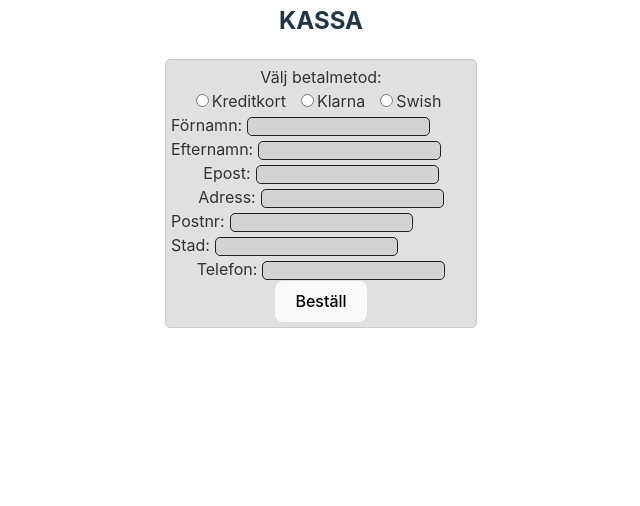
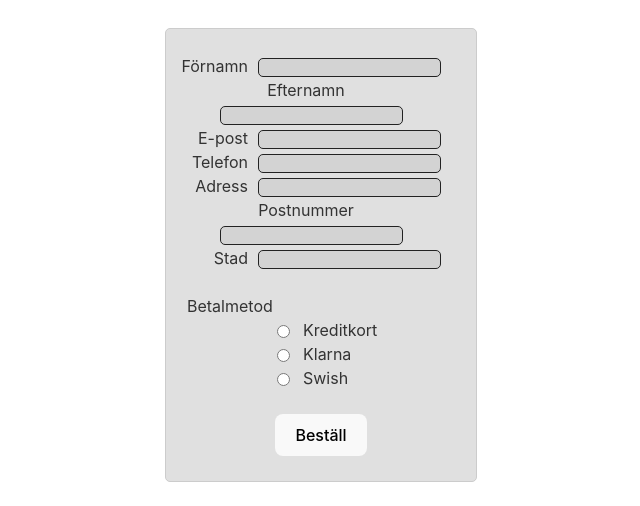
Before and after one commit to Rottweileriana/TexFusion, a React (Vite) app: page / in a window 1280 px wide. Shown: the part 410-916 px from the top of the page, without its empty margins (319-959 px from the left). Before the commit the page ends 800 px from the top, so only its background shows below. Built offline with nearby package versions, Linux system fonts and the light colour scheme; no server answers.

Commit message:
Utformning av formfält

```diff
--- a/src/components/CheckoutForm.tsx
+++ b/src/components/CheckoutForm.tsx
@@ -25,33 +25,60 @@ const InputForm = styled.div`
   color: #333333;
 `;
 
+const FormInputElements = styled.div`
+  display: flex;
+  flex-wrap: wrap;
+  border: none;
+  margin-top: 20px;
+`;
+
+const PaymentRadioBtnContainer = styled.div`
+  display: flex;
+  flex-direction: column;
+  align-items: start;
+  border: none;
+  margin-left: 16px;
+`;
+
 const PaymentInput = styled.div`
-  diplay: flex;
+  display: flex;
+  flex-direction: column;
+  align-items: start;
   border: none;
 `;
 
-const PaymentRadio = styled.label`
-  margin-right: 10px;
-`;
-
-const NameInput = styled.div`
+const RadioElement = styled.div`
   display: flex;
-  flex-wrap: wrap;
+  flex-direction: row;
+  justify-content: start;
   border: none;
 `;
 
-const CityInput = styled.div`
-  display: flex;
-  flex-wrap: wrap;
-  border: none;
+const RadioBtn = styled.input`
+  margin-left: 90px;
+}
+`;
+
+const PaymentRadio = styled.label`
+  margin-left: 10px;
+
+`;
+
+const InputElement = styled.div`
+  margin-left: auto;
+  margin-right: 30px;
 `;
 
 const TextInput = styled.input`
-  margin-left: 5px;
+  margin-left: 10px;
   background-color: #d3d3d3;
   color: #333333;
   border: 1px solid #222222;
   border-radius: 5px;
+`;
+
+const FormBtn = styled.div`
+  margin-bottom: 20px;
 `;
 
 //#endregion
@@ -122,125 +149,131 @@ export function CheckoutForm() {
       <h2>KASSA</h2>
       <InputForm>
         <form onSubmit={onSubmit}>
-          <div>
-            Välj betalmetod:
+          <FormInputElements>
+            <InputElement>
+              <label>
+                Förnamn
+                </label>
+                <TextInput
+                  type="text"
+                  id="firstName"
+                  value={firstName}
+                  onChange={onChange}
+                />
+              </InputElement>
+            <InputElement>
+              <label>
+                Efternamn
+                </label>
+                <TextInput
+                  type="text"
+                  id="lastName"
+                  value={lastName}
+                  onChange={onChange}
+                />
+            </InputElement>
+          <InputElement>
+            <label>
+              E-post
+              </label>
+              <TextInput
+                type="email"
+                id="email"
+                value={email}
+                onChange={onChange}
+              />
+          </InputElement>
+          <InputElement>
+            <label>
+              Telefon
+              </label>
+              <TextInput
+                type="text"
+                id="phone"
+                value={phone}
+                onChange={onChange}
+              />
+          </InputElement>
+          <InputElement>
+            <label>
+              Adress
+              </label>
+              <TextInput
+                type="text"
+                id="address"
+                value={address}
+                onChange={onChange}
+              />
+          </InputElement>
+            <InputElement>
+              <label>
+                Postnummer
+                </label>
+                <TextInput
+                  type="text"
+                  id="zipCode"
+                  value={zipCode}
+                  onChange={onChange}
+                />
+            </InputElement>
+            <InputElement>
+              <label>
+                Stad
+                </label>
+                <TextInput
+                  type="text"
+                  id="city"
+                  value={city}
+                  onChange={onChange}
+                />
+            </InputElement>
+          </FormInputElements>
+          <br/>
+          <PaymentRadioBtnContainer>
+            Betalmetod
             <PaymentInput>
-              <PaymentRadio>
-                <input
+              <RadioElement>
+                <RadioBtn
                   type="radio"
                   id="card"
                   name="paymentMethod"
                   value="Kreditkort"
                   onChange={onPaymentChange}
                 />
+                <PaymentRadio>
                 Kreditkort
               </PaymentRadio>
-              <PaymentRadio>
-                <input
+              </RadioElement>
+              <RadioElement>
+                <RadioBtn
                   type="radio"
                   id="klarna"
                   name="paymentMethod"
                   value="Klarna"
                   onChange={onPaymentChange}
                 />
+                <PaymentRadio>
                 Klarna
               </PaymentRadio>
-              <PaymentRadio>
-                <input
+              </RadioElement>
+              <RadioElement>
+                <RadioBtn
                   type="radio"
                   id="swish"
                   name="paymentMethod"
                   value="Swish"
                   onChange={onPaymentChange}
                 />
+                <PaymentRadio>
                 Swish
               </PaymentRadio>
+              </RadioElement>
             </PaymentInput>
-          </div>
-          <NameInput>
-            <div>
-              <label>
-                Förnamn:
-                <TextInput
-                  type="text"
-                  id="firstName"
-                  value={firstName}
-                  onChange={onChange}
-                />
-              </label>
-            </div>
-            <div>
-              <label>
-                Efternamn:
-                <TextInput
-                  type="text"
-                  id="lastName"
-                  value={lastName}
-                  onChange={onChange}
-                />
-              </label>
-            </div>
-          </NameInput>
-          <div>
-            <label>
-              Epost:
-              <TextInput
-                type="email"
-                id="email"
-                value={email}
-                onChange={onChange}
-              />
-            </label>
-          </div>
-          <div>
-            <label>
-              Adress:
-              <TextInput
-                type="text"
-                id="address"
-                value={address}
-                onChange={onChange}
-              />
-            </label>
-          </div>
-          <CityInput>
-            <div>
-              <label>
-                Postnr:
-                <TextInput
-                  type="text"
-                  id="zipCode"
-                  value={zipCode}
-                  onChange={onChange}
-                />
-              </label>
-            </div>
-            <div>
-              <label>
-                Stad:
-                <TextInput
-                  type="text"
-                  id="city"
-                  value={city}
-                  onChange={onChange}
-                />
-              </label>
-            </div>
-          </CityInput>
-          <div>
-            <label>
-              Telefon:
-              <TextInput
-                type="text"
-                id="phone"
-                value={phone}
-                onChange={onChange}
-              />
-            </label>
-          </div>
-          <div>
+          </PaymentRadioBtnContainer>
+          <br/>
+          <FormBtn>
             <button type="submit">Beställ</button>
-          </div>
+          </FormBtn>
         </form>
       </InputForm>
     </div>
```
